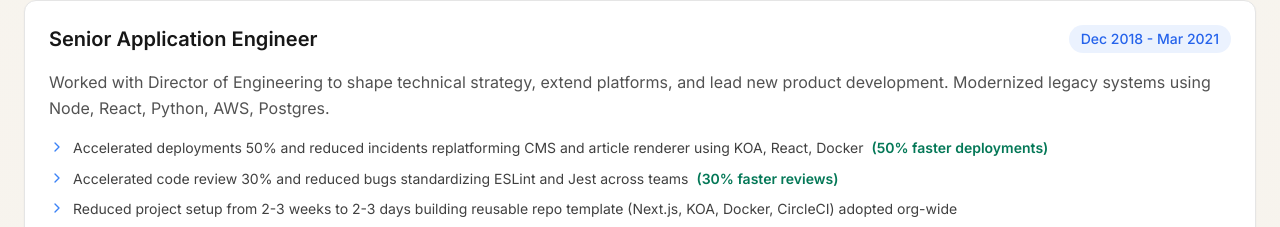
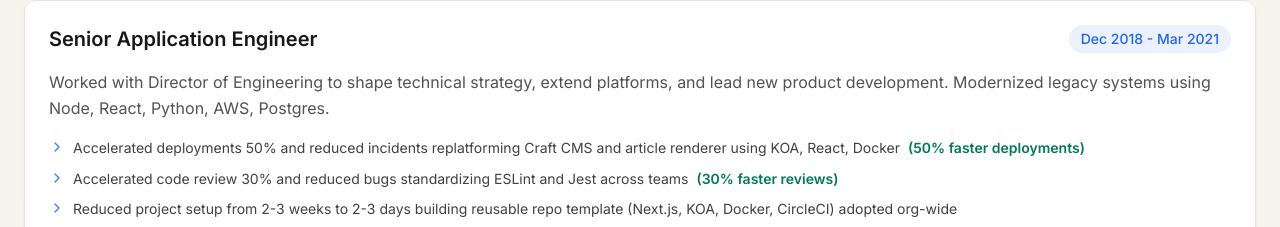
Before and after one commit to RichardDillman/RIchardDillman.com, a Next.js app: page /experience in a window 1280 px wide. Shown: the part 3013-3240 px from the top of the page. Built offline with nearby package versions, Linux system fonts and the light colour scheme.

Commit message:
Name Craft as The Muse's headless CMS in the engineer skills and CMS bullet

```diff
--- a/data/experience.ts
+++ b/data/experience.ts
@@ -450,12 +450,12 @@ export const experiences: Experience[] = [
           'Worked with Director of Engineering to shape technical strategy, extend platforms, and lead new product development. Modernized legacy systems using Node, React, Python, AWS, Postgres.',
         achievements: [
           {
-            text: 'Accelerated deployments 50% and reduced incidents replatforming CMS and article renderer using KOA, React, Docker',
+            text: 'Accelerated deployments 50% and reduced incidents replatforming Craft CMS and article renderer using KOA, React, Docker',
             tier: 3,
             engineer:
-              'Accelerated deployments 50% by replatforming the CMS and article renderer on Koa, React, and Docker.',
+              'Accelerated deployments 50% by replatforming the Craft CMS and article renderer on Koa, React, and Docker.',
             director:
-              'Accelerated deployments 50% by replatforming the CMS and article renderer on Koa, React, and Docker.',
+              'Accelerated deployments 50% by replatforming the Craft CMS and article renderer on Koa, React, and Docker.',
             metrics: '50% faster deployments',
           },
           {
```
Also changed, not shown: resume/Richard-Dillman-Engineer-Resume.md (+2 -2 lines), 2 other files (tests, documents, lock files or other folders).
